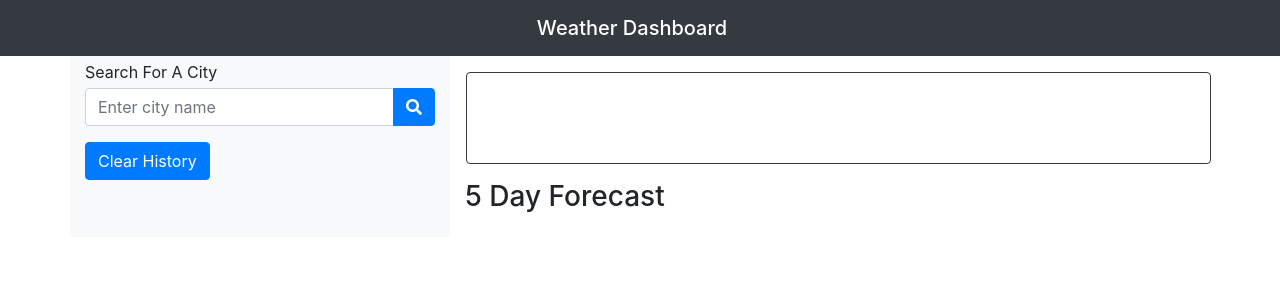
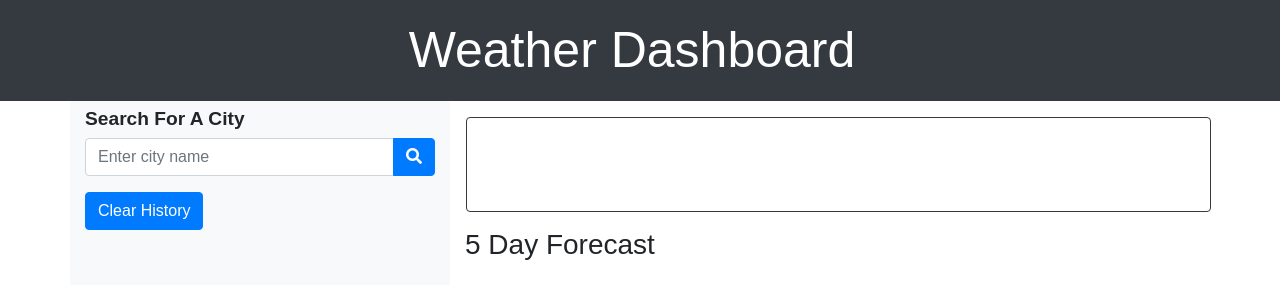
Before and after one commit to Noah0217/weather-dashboard-6, a plain HTML site: page index.html in a window 1280 px wide. Drawn offline with nearby package versions, Linux system fonts and the light colour scheme.

Commit message:
Initial CSS

```diff
--- a/Assets/css/style.css
+++ b/Assets/css/style.css
@@ -1 +1,17 @@
-/*
+body {
+    font-family:sans-serif;
+  }
+
+.navbar-brand {
+    font-size: 50px;
+}
+
+.city-name {
+    font-size: Larger;
+    font-weight: bold;
+}
+
+.search-header {
+    font-size: Larger;
+    font-weight: bold;
+}
```
